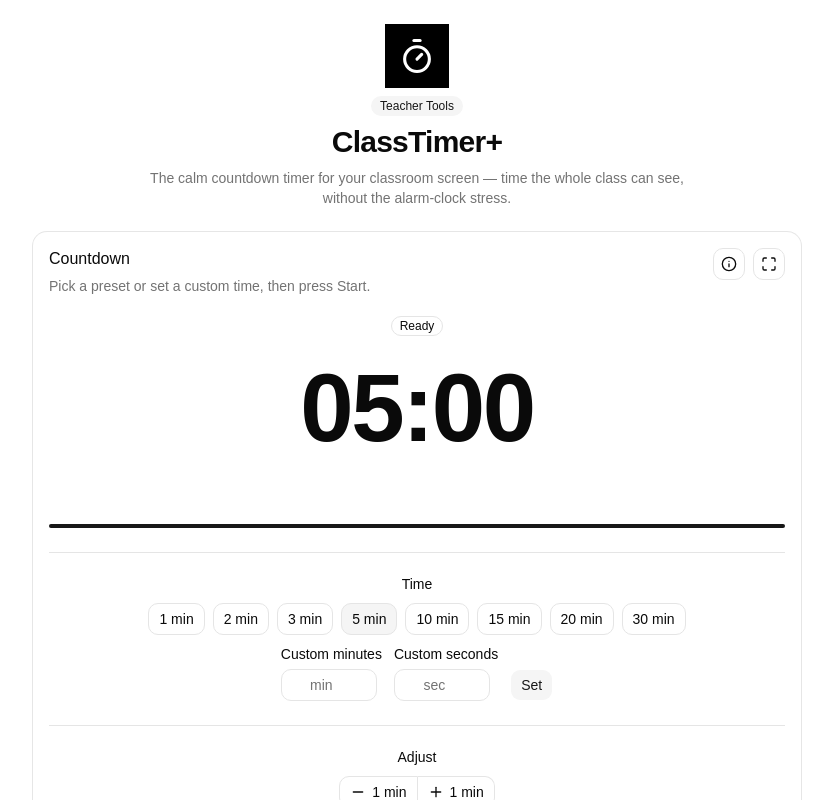
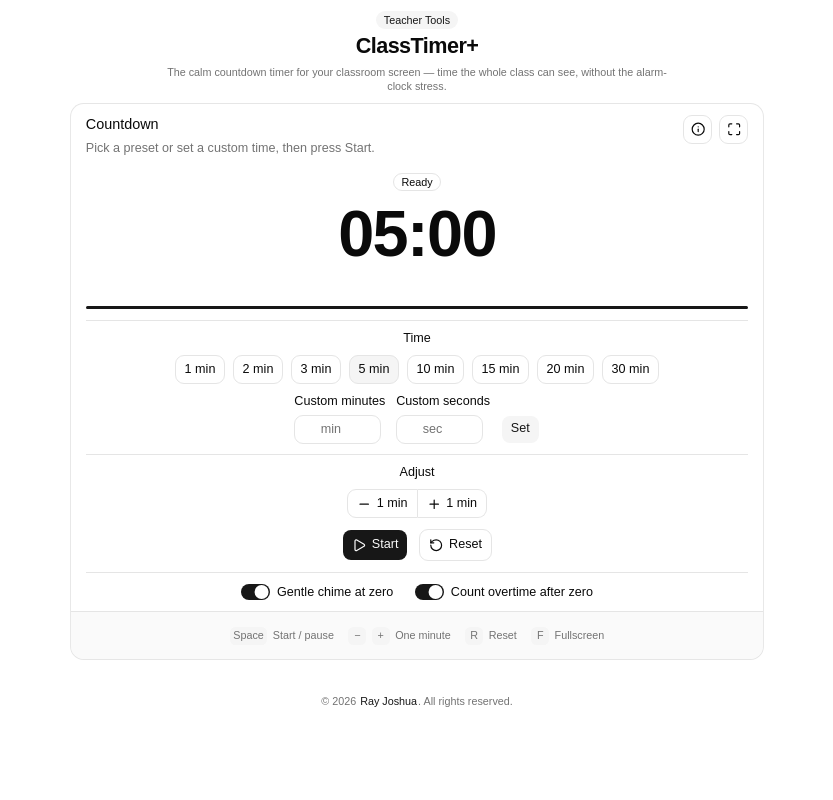
Before and after one commit to rayjoshuaa/classtimer-plus, a React (Vite) app: page / in a window 1280 px wide. Shown: the top 800 px of the page, without its empty margins (223-1056 px from the left). Built offline with nearby package versions, Linux system fonts and the light colour scheme.

Commit message:
v2.1.1 — icon removed from page, fixed one-screen layout

```diff
--- a/src/App.tsx
+++ b/src/App.tsx
@@ -308,19 +308,18 @@ export default function App() {
 
   return (
     <TooltipProvider>
-      <div className="flex min-h-svh flex-col items-center bg-background px-4 py-6 text-foreground">
-        <header className="flex w-full max-w-3xl flex-col items-center gap-2 text-center">
-          <img src="/icon.svg" alt="ClassTimer+ icon" className="size-16" />
+      <div className="app-scale flex h-svh flex-col items-center overflow-hidden bg-background px-4 py-3 text-foreground">
+        <header className="flex w-full max-w-3xl flex-col items-center gap-1 text-center">
           <Badge variant="secondary">Teacher Tools</Badge>
-          <h1 className="text-3xl font-bold tracking-tight">ClassTimer+</h1>
-          <p className="max-w-xl text-sm text-muted-foreground">
+          <h1 className="text-2xl font-bold tracking-tight">ClassTimer+</h1>
+          <p className="max-w-xl text-xs text-muted-foreground">
             The calm countdown timer for your classroom screen — time the whole
             class can see, without the alarm-clock stress.
           </p>
         </header>
 
-        <main className="flex w-full flex-1 items-start justify-center pt-6">
-          <Card className="w-full max-w-3xl">
+        <main className="flex w-full min-h-0 flex-1 items-start justify-center pt-3">
+          <Card className="w-full max-w-3xl gap-3 py-3">
             <CardHeader>
               <div className="flex items-start justify-between gap-4">
                 <div className="flex flex-col gap-1.5">
@@ -393,10 +392,10 @@ export default function App() {
               </div>
             </CardHeader>
 
-            <CardContent className="flex flex-col items-center gap-6">
+            <CardContent className="flex flex-col items-center gap-3">
               <Badge variant={badgeVariant}>{stageLabel}</Badge>
 
-              <div className="text-7xl font-bold tabular-nums tracking-tight md:text-8xl">
+              <div className="text-6xl font-bold tabular-nums tracking-tight md:text-7xl">
                 {display}
               </div>
 
@@ -522,7 +521,7 @@ export default function App() {
           </Card>
         </main>
 
-        <footer className="pt-6 text-center text-xs text-muted-foreground">
+        <footer className="pt-3 text-center text-xs text-muted-foreground">
           © 2026{" "}
           <Button variant="link" size="sm" className="h-auto p-0 text-xs" asChild>
             <a href="https://rayjoshuaa-portfolio.pages.dev" target="_blank" rel="noopener noreferrer">
--- a/src/index.css
+++ b/src/index.css
@@ -123,8 +123,23 @@
     }
   body {
     @apply bg-background text-foreground;
+    overflow: hidden;
+    overscroll-behavior: none;
     }
   html {
     @apply font-sans;
     }
 }
+
+/* ClassTimer+ is a fixed one-screen app: on short viewports the whole
+   layout scales down slightly so nothing ever needs to scroll. */
+@media (max-height: 860px) {
+  .app-scale {
+    zoom: 0.9;
+  }
+}
+@media (max-height: 740px) {
+  .app-scale {
+    zoom: 0.8;
+  }
+}
```
